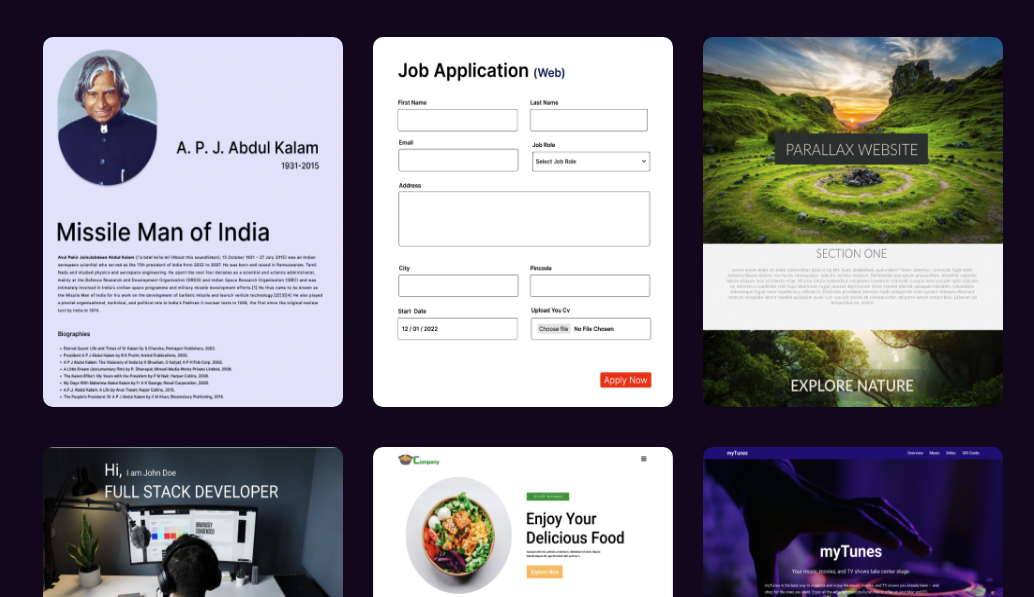
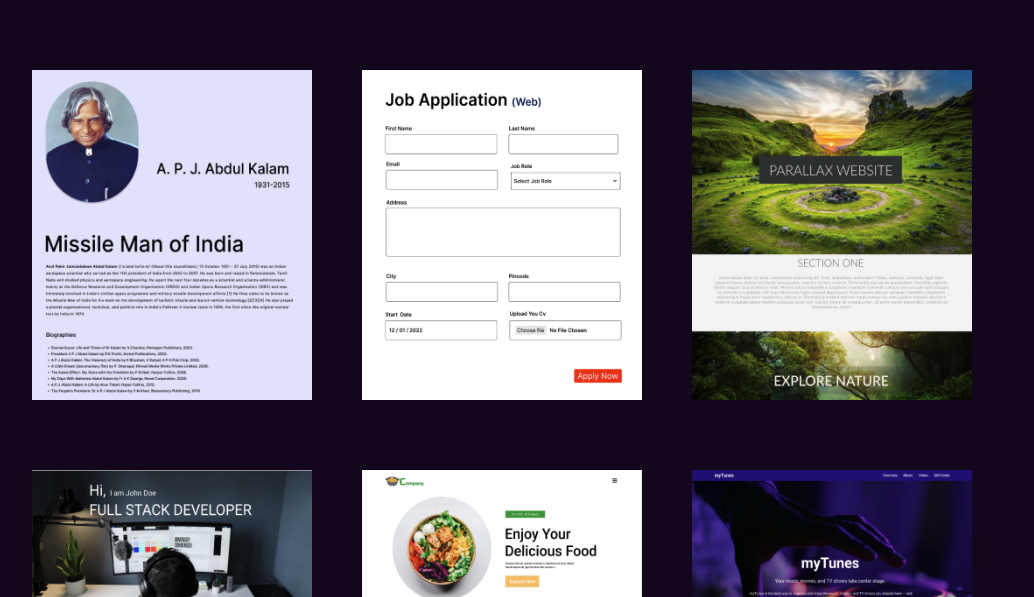
Before and after one commit to satyam171094/jsprortfolio, a plain HTML site: page index.html in a window 1280 px wide. Shown: the part 203-800 px from the top of the page, without its empty margins (153-1187 px from the left). Drawn offline with Linux system fonts and the light colour scheme.

Commit message:
portfolio

```diff
--- a/style.css
+++ b/style.css
@@ -25,17 +25,20 @@ flex-direction: column;
 }
 
 .img1{
-    margin-left: 13%;
+
     height: 400px;
+    width: 100%;
     display: flex;
     flex-direction: row;
-    margin-bottom: 10px;
+    align-items: center;
+    justify-content: center;
 }
 
 .img1 img{
     margin-left: 30px;
-    border-radius: 10px;
-    height: 370px;
+    border-radius: 5px;
+    height: 350px;
     width: 300px;
+    padding: 10px;
 
 }
```
Also changed, not shown: sdjj.txt (deleted).
